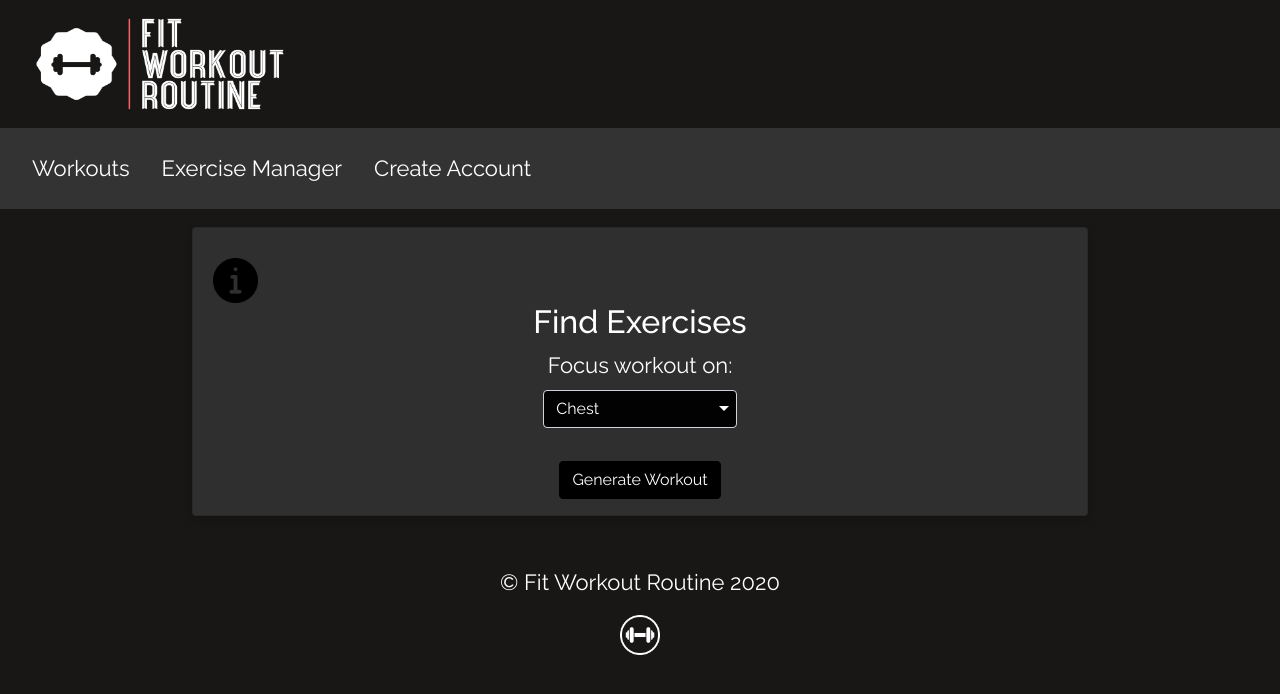
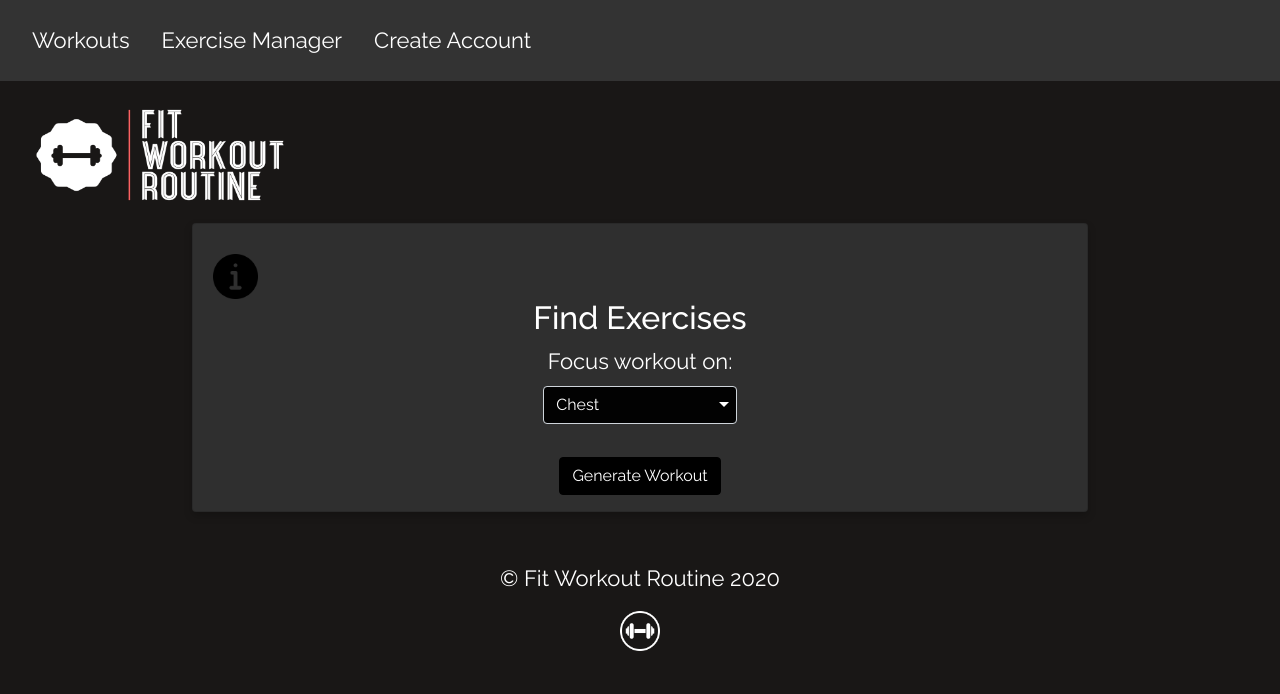
Before and after one commit to zhusain1/fitworkoutroutine_v1, a React (Create React App) app: page / in a window 1280 px wide. Shown: the top 694 px of the page. Built offline with nearby package versions, Linux system fonts and the light colour scheme.

Commit message:
Moving logo down

```diff
--- a/src/Nav.js
+++ b/src/Nav.js
@@ -13,7 +13,6 @@ import RemoveExercise from './RemoveExercise';
 import ForgotPassword from './ForgotPassword'
 import UpdatePassword from './UpdatePassword';
 import ForgotReset from './ForgotReset';
-import Brand from './Brand';
 import Footer from './Footer'
 import {
     BrowserRouter as Router,
@@ -25,7 +24,6 @@ class Nav extends Component {
     render() {
         return (
             <Router>
-                <Brand/>
                 <Switch>
                     <Route exact path="/" component={App} />
                     <Route exact path="/create" component={Create} />
--- a/src/Navigationbar.js
+++ b/src/Navigationbar.js
@@ -1,5 +1,6 @@
 import React, { Component } from 'react';
 import { Link, withRouter } from 'react-router-dom';
+import Brand from './Brand';
 import axios from 'axios';
 import Cookies from 'universal-cookie';
 import Navbar from 'react-bootstrap/Navbar';
@@ -94,6 +95,7 @@ class Navigationbar extends Component {
                     </Navbar>
                     </ul>
                 </div>
+                <Brand/>
             </div>
         );
     }
```
